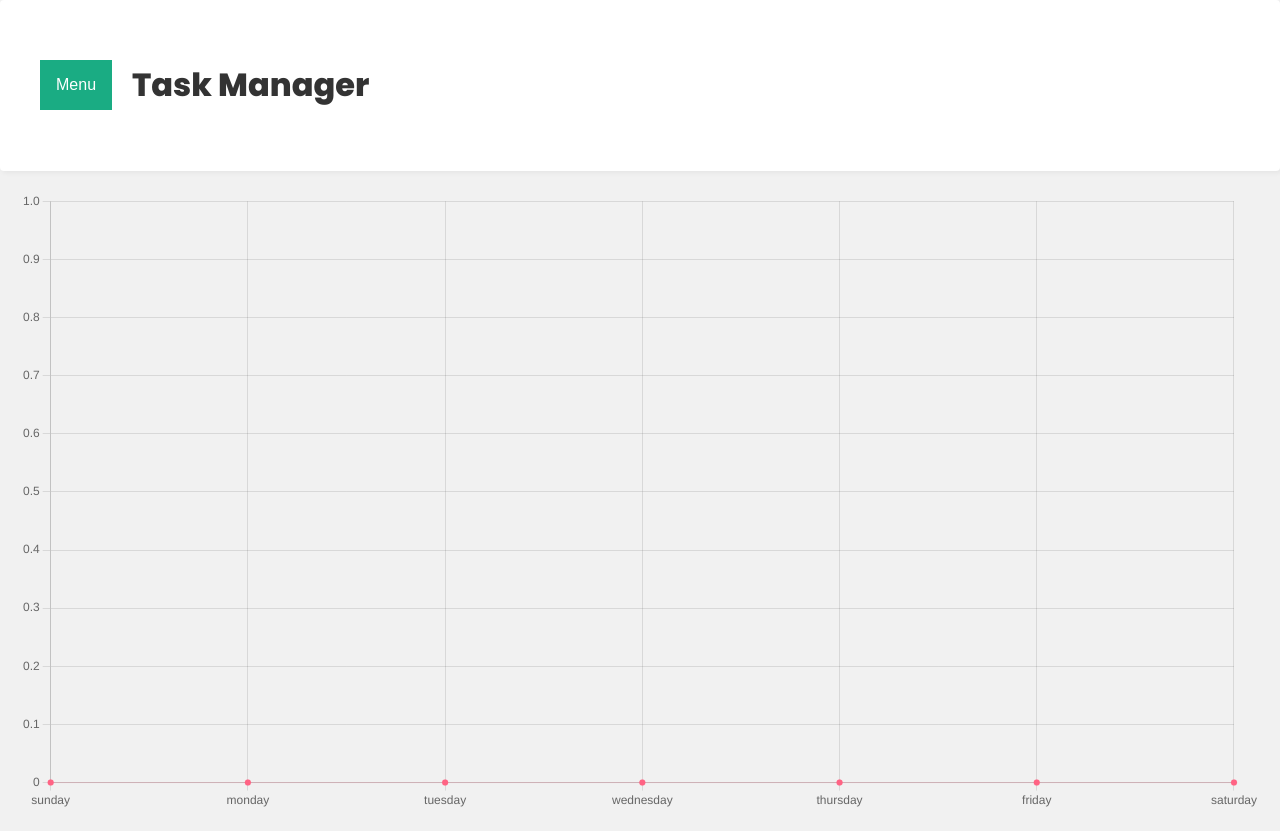
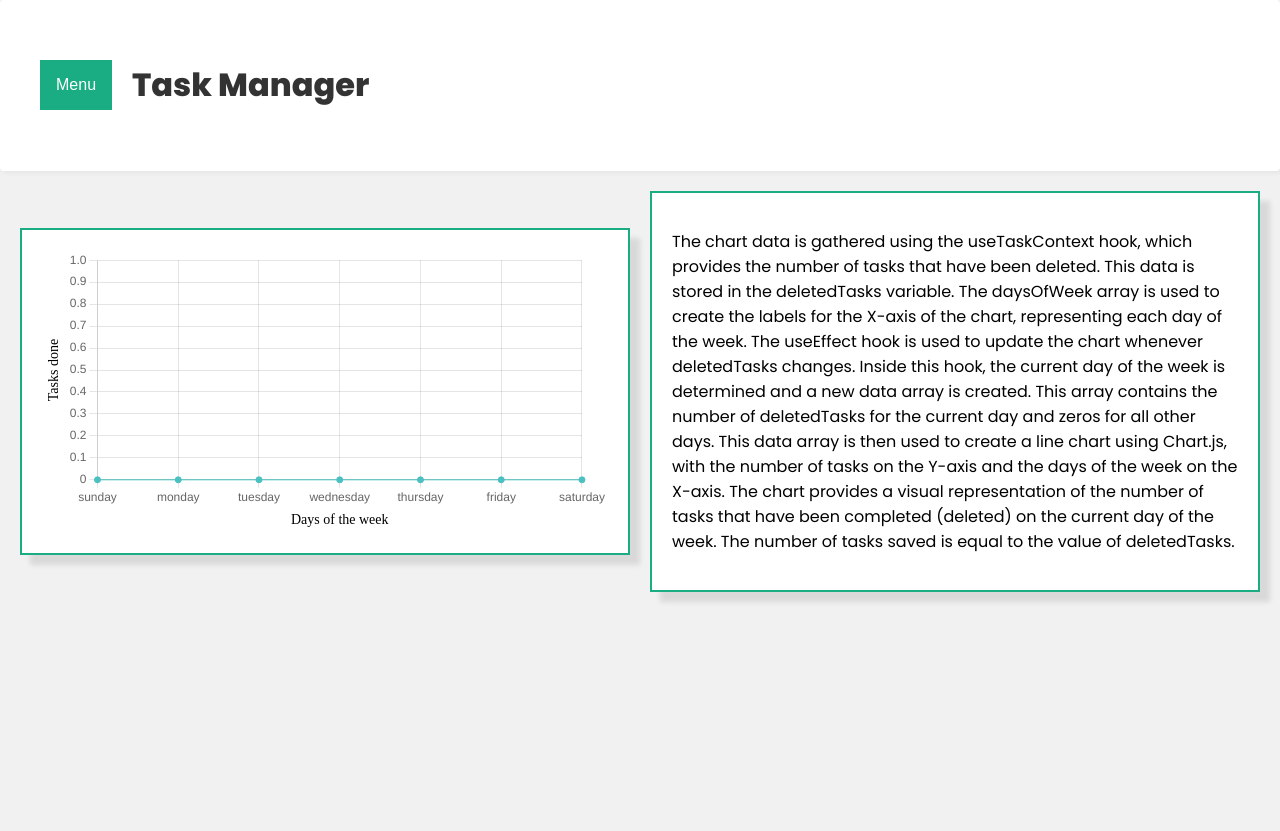
Before and after one commit to Themika/Task-Manager-App, a React (Create React App) app in the folder frontend/: page /analytics in a window 1280 px wide. After the commit the page ends 800 px from the top, so only its background shows below. Built offline with nearby package versions, Linux system fonts and the light colour scheme.

Commit message:
Settings page added and new nav bar features

```diff
--- a/frontend/src/App.js
+++ b/frontend/src/App.js
@@ -7,6 +7,7 @@ import {
 import Home from "./pages/Home";
 import Navbar from "./components/navbar";
 import Analytics from "./pages/Analytics";
+import Settings from "./pages/settings";
 function App() {
   return (
     <div className="App">
@@ -16,6 +17,7 @@ function App() {
           <Routes>
             <Route path="/" element={<Home />} />
             <Route path="/analytics" element={<Analytics />} />
+            <Route path="/settings" element={<Settings />} />
           </Routes>
         </div>
       </BrowserRouter>
--- a/frontend/src/components/navbar.js
+++ b/frontend/src/components/navbar.js
@@ -22,6 +22,9 @@ const Navbar = () => {
                 <Link to="/analytics" className="dropdown-item">
                   Analytics
                 </Link>
+                <Link to="/settings" className="dropdown-item">
+                  Settings
+                </Link>
               </div>
             )}
           </div>
--- a/frontend/src/index.css
+++ b/frontend/src/index.css
@@ -228,3 +228,57 @@ div.error {
 .dropdown-button:hover, .dropdown-button:focus {
   background-color: #138a6e;
 }
+.chart-container {
+  width: 75%; /* Increase as needed */
+  height: 20%; /* Increase as needed */
+  margin: auto;
+  border: 2px solid var(--primary); /* Use the primary color for the border */
+  box-shadow: 10px 10px 5px rgba(0,0,0,0.1); /* Lighten the shadow */
+  padding: 20px;
+  background-color: var(--bg-accent); /* Use the accent color for the background */
+}
+
+.analytics-container {
+  display: flex;
+  justify-content: space-between;
+  align-items: start;
+  gap: 20px; /* Adjust as needed */
+}
+
+.chart-container {
+  flex: 1;
+  /* Other styles... */
+}
+
+.analytics-description {
+  flex: 1;
+  /* Add styles for the description box */
+  background-color: var(--bg-accent);
+  border: 2px solid var(--primary);
+  padding: 20px;
+  box-shadow: 10px 10px 5px rgba(0,0,0,0.1);
+}
+
+.home {
+  background-color: #f0f0f0;
+  padding: 20px;
+  border-radius: 10px;
+  box-shadow: 0px 0px 10px rgba(0, 0, 0, 0.1);
+}
+
+.task-details {
+  color: #333;
+  margin-bottom: 20px;
+}
+
+.task-details h2 {
+  color: var(--primary);
+}
+
+.task-details p {
+  color: var(--primary);;
+}
+.email-checkbox{
+  margin-right: 100px;
+  color: var(--primary);
+}
--- a/frontend/src/pages/Analytics.js
+++ b/frontend/src/pages/Analytics.js
@@ -51,8 +51,10 @@ const Analytics = () => {
           {
             label: "Number of Tasks",
             data: data,
-            backgroundColor: ["rgb(255, 99, 132)"],
-            borderColor: ["rgba(255, 99, 132, 0.2)"],
+            backgroundColor: "rgba(75, 192, 192, 0.2)", // Background color of the line fill
+            borderColor: "rgba(75, 192, 192, 1)", // Color of the line
+            pointBackgroundColor: "rgba(75, 192, 192, 1)", // Color of the points
+            pointBorderColor: "rgba(75, 192, 192, 1)", // Border color of the points
             borderWidth: 1,
           },
         ],
@@ -61,11 +63,49 @@ const Analytics = () => {
         scales: {
           y: {
             beginAtZero: true,
+            title: {
+              display: true,
+              text: "Tasks done", // Title for the Y axis
+              color: "#000", // Color of the title
+              font: {
+                family: "Poppins", // Font family for the Y axis title
+                size: 14, // Font size of the title
+              },
+            },
+          },
+          x: {
+            title: {
+              display: true,
+              text: "Days of the week", // Title for the X axis
+              color: "#000", // Color of the title
+              font: {
+                family: "Poppins", // Font family for the X axis title
+                size: 14, // Font size of the title
+              },
+            },
           },
         },
         plugins: {
-          tooltip: {
-            enabled: true,
+          title: {
+            display: true,
+            text: "My Chart Title", // Title for the chart
+            color: "#000", // Color of the title
+            font: {
+              family: "Poppins", // Font family for the chart title
+              size: 20, // Font size of the title
+            },
+          },
+        },
+        legend: {
+          display: true, // Change this to true to display the legend
+          position: "left", // Position of the legend. Other options are 'top', 'left', 'right'
+          labels: {
+            color: "rgb(0,0,0)", // Color of the legend labels
+            font: {
+              family: "Poppins", // Font family for the legend labels
+              size: 14, // Font size of the legend labels
+              style: "italic", // Font style of the legend labels
+            },
           },
         },
       },
@@ -76,7 +116,31 @@ const Analytics = () => {
     };
   }, [deletedTasks]);
 
-  return <canvas ref={canvasRef} />;
+  return (
+    <div className="analytics-container">
+      <div className="chart-container">
+        <canvas ref={canvasRef} className="chart" />
+      </div>
+      <div className="analytics-description">
+        <p>
+          The chart data is gathered using the useTaskContext hook, which
+          provides the number of tasks that have been deleted. This data is
+          stored in the deletedTasks variable. The daysOfWeek array is used to
+          create the labels for the X-axis of the chart, representing each day
+          of the week. The useEffect hook is used to update the chart whenever
+          deletedTasks changes. Inside this hook, the current day of the week is
+          determined and a new data array is created. This array contains the
+          number of deletedTasks for the current day and zeros for all other
+          days. This data array is then used to create a line chart using
+          Chart.js, with the number of tasks on the Y-axis and the days of the
+          week on the X-axis. The chart provides a visual representation of the
+          number of tasks that have been completed (deleted) on the current day
+          of the week. The number of tasks saved is equal to the value of
+          deletedTasks.
+        </p>
+      </div>
+    </div>
+  );
 };
 
 export default Analytics;
--- /dev/null
+++ b/frontend/src/pages/settings.js
@@ -0,0 +1,78 @@
+import React, { useState, useEffect } from "react";
+import { FontAwesomeIcon } from "@fortawesome/react-fontawesome";
+import { faCheckSquare as filledSquare } from "@fortawesome/free-solid-svg-icons";
+import { faSquare as outlinedSquare } from "@fortawesome/free-regular-svg-icons";
+
+const Settings = () => {
+  const [emailNotifications, setEmailNotifications] = useState(false);
+  const [pushNotifications, setPushNotifications] = useState(false);
+  const nodemailer = require("nodemailer");
+
+  const toggleEmailNotifications = () => {
+    setEmailNotifications(!emailNotifications);
+  };
+
+  const togglePushNotifications = () => {
+    setPushNotifications(!pushNotifications);
+  };
+  return (
+    <div className="home">
+      <h1 className="task-details">Settings</h1>
+
+      <section className="task-details">
+        <h2>Profile</h2>
+        <form>
+          <label>
+            Username:
+            <input type="text" name="username" />
+          </label>
+          <label>
+            Email:
+            <input type="email" name="email" />
+          </label>
+          <button type="submit">Save</button>
+        </form>
+      </section>
+
+      <section className="task-details">
+        <h2>Appearance</h2>
+        <label>
+          Theme:
+          {/* <select onChange={changeTheme}>
+            <option value="light">Light</option>
+            <option value="dark">Dark</option>
+          </select> */}
+        </label>
+      </section>
+
+      <section className="task-details">
+        <h2>Notifications</h2>
+        <label>
+          Email Notifications:
+          <FontAwesomeIcon
+            style={{ marginLeft: "50px" }}
+            icon={emailNotifications ? filledSquare : outlinedSquare}
+            color={emailNotifications ? "green" : "grey"}
+            onClick={toggleEmailNotifications}
+          />
+        </label>
+        <label>
+          Push Notifications:
+          <FontAwesomeIcon
+            style={{ marginLeft: "55px" }}
+            icon={pushNotifications ? filledSquare : outlinedSquare}
+            color={pushNotifications ? "green" : "grey"}
+            onClick={togglePushNotifications}
+          />
+        </label>
+      </section>
+
+      {/* New section for displaying due dates */}
+      <section className="task-details">
+        <h2>Due Dates</h2>
+      </section>
+    </div>
+  );
+};
+
+export default Settings;
```
